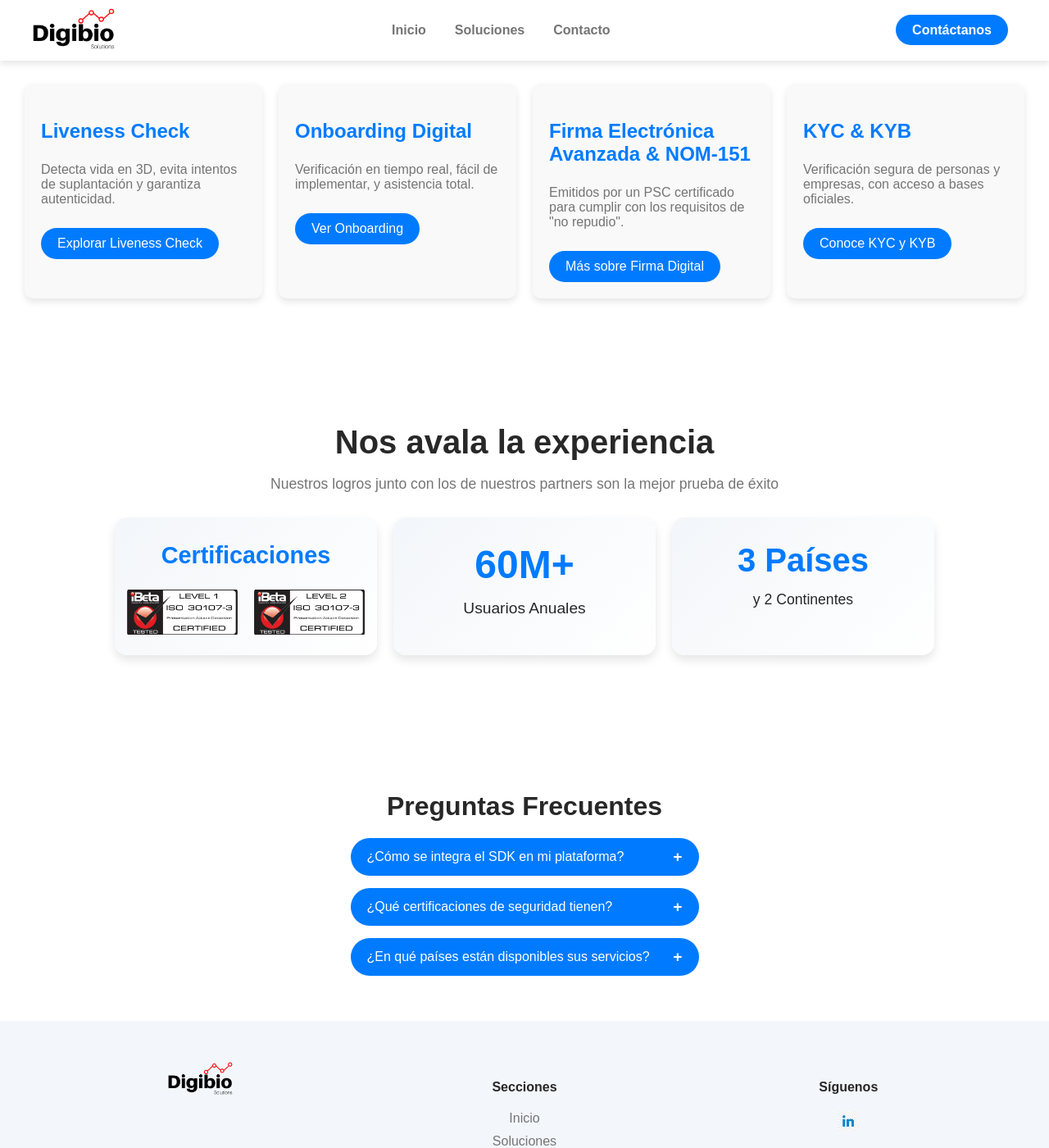
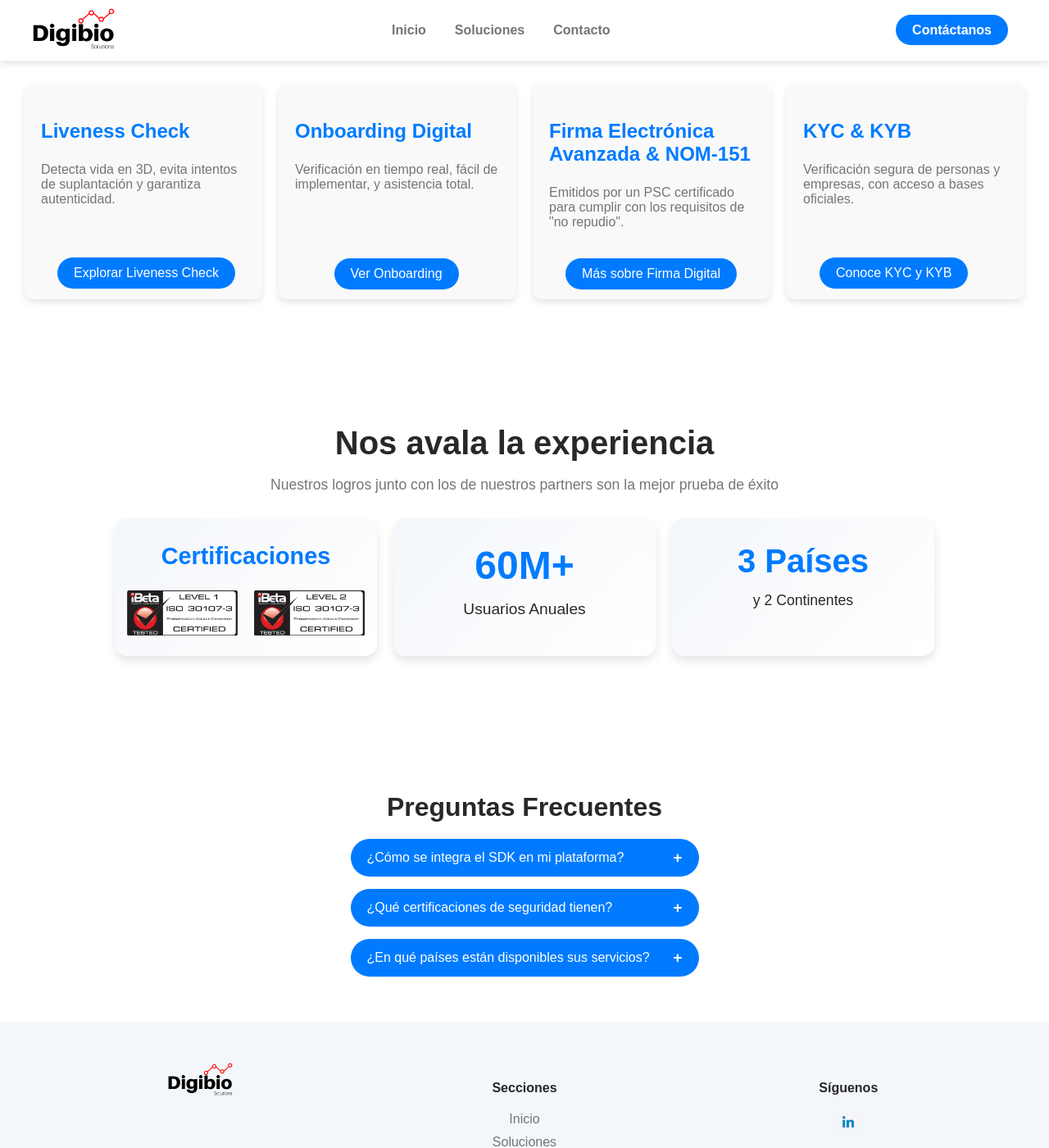
Before and after one commit to Digibiomx/digibiomx.github.io, a Jekyll site: the page built from index.html, in a window 1280 px wide and 1400 px high, scrolled down 925 px. Shown: the whole window at 82% size. Built offline with Jekyll 4.4.1, drawn with Linux system fonts in a browser that asks for light colours.

Commit message:
Align Solutions buttons.

```diff
--- a/assets/css/style.css
+++ b/assets/css/style.css
@@ -438,6 +438,7 @@ header nav .menu a:hover {
     box-shadow: 0px 4px 8px rgba(0, 0, 0, 0.1);
     width: 250px;
     text-align: left;
+    max-height: 223px;
 }
 
 .solutions-card h3 {
@@ -457,7 +458,8 @@ header nav .menu a:hover {
     color: white;
     border-radius: 20px;
     text-decoration: none;
-    margin-top: 10px;
+    margin-top: 46px;
+    margin-left: 8%;
 }
 
 /* Testimonials Section */
--- a/index.html
+++ b/index.html
@@ -42,12 +42,12 @@ title: Inicio
         <div class="solutions-card">
             <h3>Onboarding Digital</h3>
             <p>Verificación en tiempo real, fácil de implementar, y asistencia total.</p>
-            <a href="/soluciones#onboarding-digital" class="button-secondary">Ver Onboarding</a>
+            <a href="/soluciones#onboarding-digital" class="button-secondary" style="margin-top: 65px !important; margin-left: 19%;">Ver Onboarding</a>
         </div>
         <div class="solutions-card">
             <h3>Firma Electrónica Avanzada & NOM-151</h3>
             <p>Emitidos por un PSC certificado para cumplir con los requisitos de "no repudio".</p>
-            <a href="/soluciones#firma-digital" class="button-secondary">Más sobre Firma Digital</a>
+            <a href="/soluciones#firma-digital" class="button-secondary" style="margin-top: 19px !important;">Más sobre Firma Digital</a>
         </div>
         <div class="solutions-card">
             <h3>KYC & KYB</h3>
```
